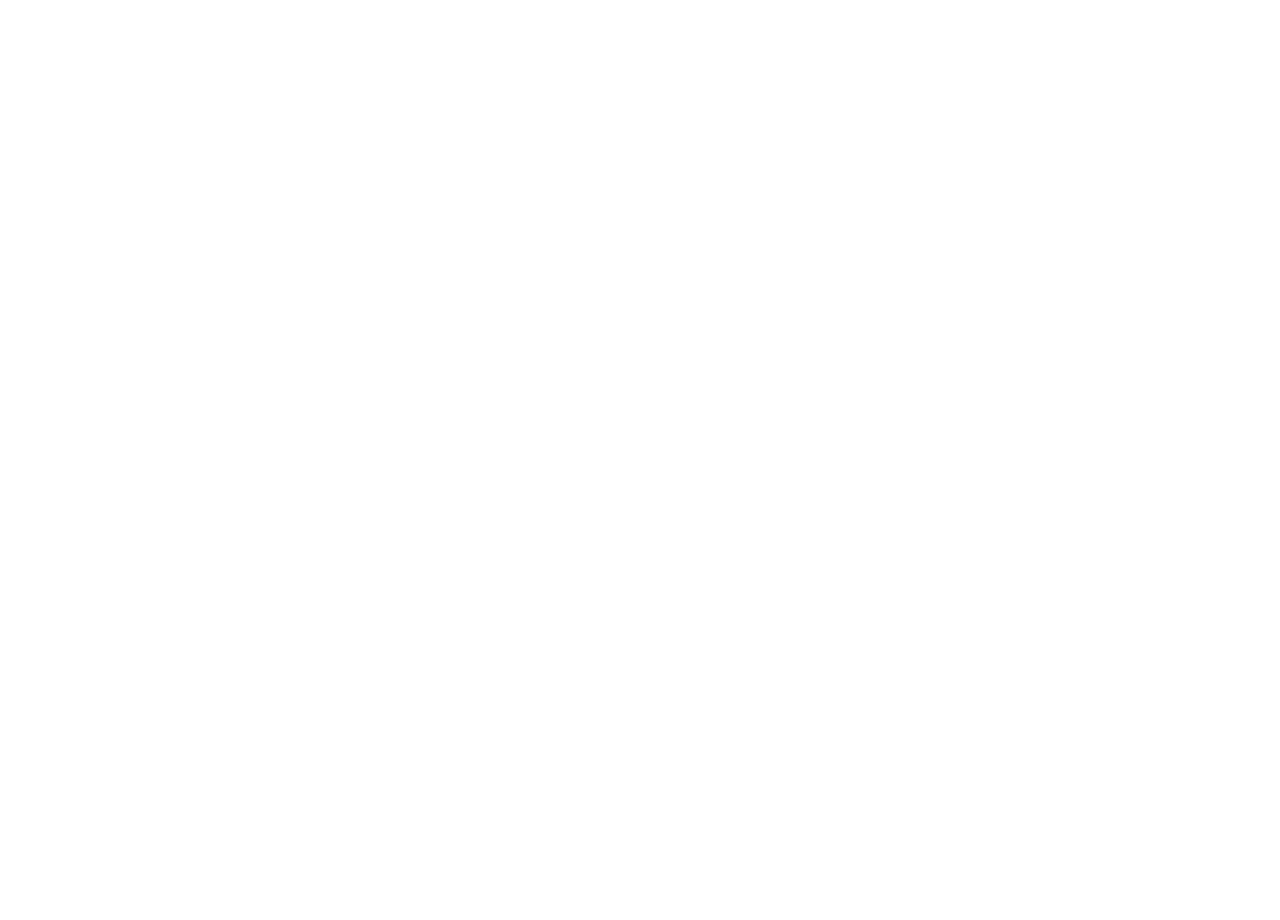
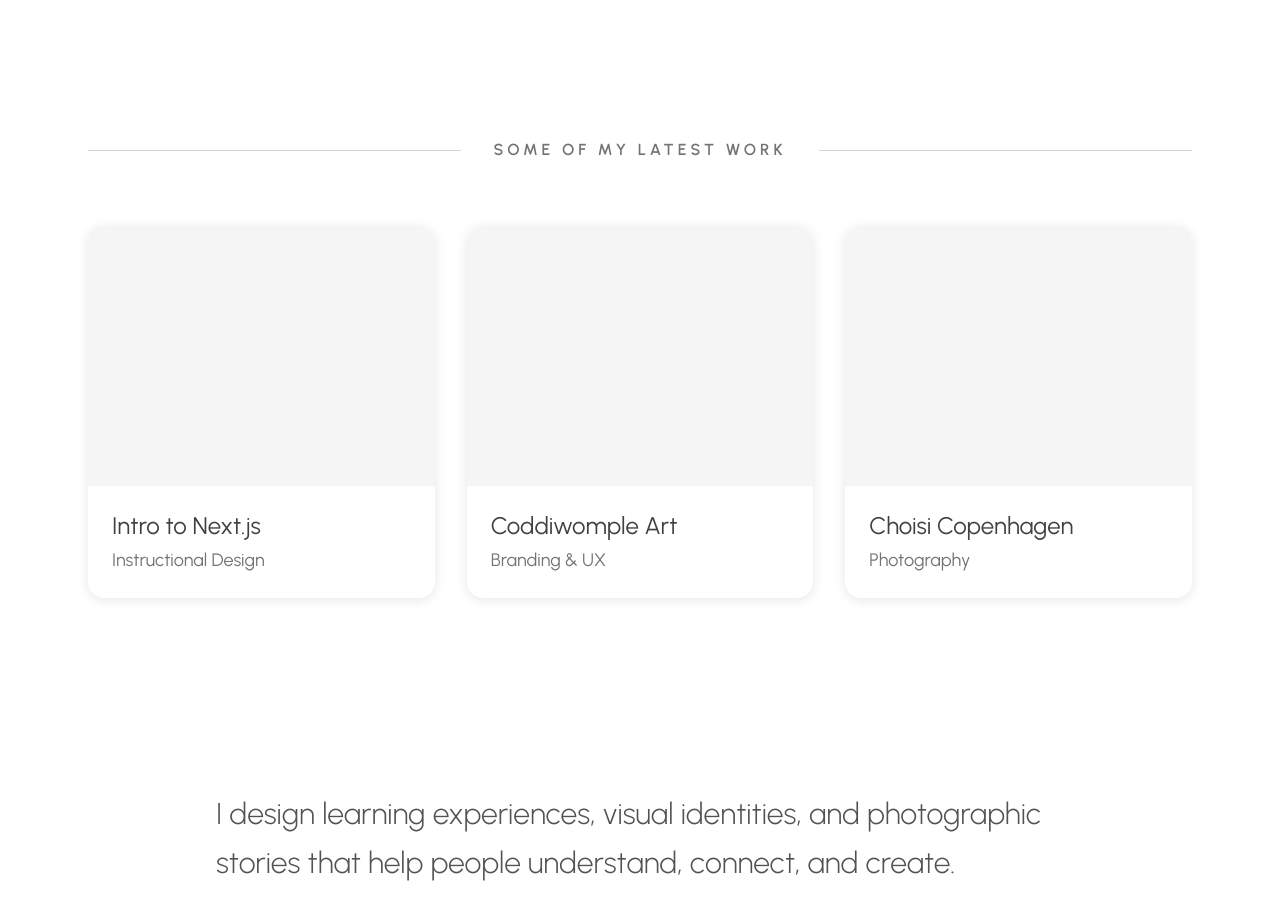
Before and after one commit to Sherrisa/sherrisa-portfolio, a Next.js app: page / in a window 1280 px wide. Shown: the part 920-1840 px from the top of the page. Before the commit the page ends 962 px from the top, so only its background shows below. Built offline with nearby package versions, Linux system fonts and the light colour scheme.

Commit message:
Add latest work and homepage positioning

```diff
--- a/app/page.tsx
+++ b/app/page.tsx
@@ -1,4 +1,5 @@
 import Image from "next/image";
+import Link from "next/link";
 import { oswald } from "./fonts";
 
 export default function Home() {
@@ -24,6 +25,81 @@
           />
         </div>
       </section>
+
+      {/* Latest Work */}
+      <section className="mx-auto w-full max-w-6xl px-6 py-20 sm:py-24">
+        <div className="mb-12 flex items-center gap-5 sm:mb-16 sm:gap-8">
+          <div className="h-px flex-1 bg-neutral-300" />
+
+          <h2 className="text-center text-sm font-semibold uppercase tracking-[0.25em] text-neutral-500 sm:text-base">
+            Some of My Latest Work
+          </h2>
+
+          <div className="h-px flex-1 bg-neutral-300" />
+        </div>
+
+        <div className="grid grid-cols-1 gap-8 lg:grid-cols-3">
+          {/* Educator */}
+          <Link
+            href="/educator"
+            className="overflow-hidden rounded-2xl bg-white shadow-[0_2px_12px_rgba(0,0,0,0.10)] transition-transform duration-200 hover:-translate-y-1"
+          >
+            <div className="aspect-[4/3] bg-neutral-100" />
+
+            <div className="px-6 py-6">
+              <h3 className="text-2xl font-normal text-neutral-700">
+                Intro to Next.js
+              </h3>
+
+              <p className="mt-1 text-lg text-neutral-500">
+                Instructional Design
+              </p>
+            </div>
+          </Link>
+
+          {/* Designer */}
+          <Link
+            href="/designer"
+            className="overflow-hidden rounded-2xl bg-white shadow-[0_2px_12px_rgba(0,0,0,0.10)] transition-transform duration-200 hover:-translate-y-1"
+          >
+            <div className="aspect-[4/3] bg-neutral-100" />
+
+            <div className="px-6 py-6">
+              <h3 className="text-2xl font-normal text-neutral-700">
+                Coddiwomple Art
+              </h3>
+
+              <p className="mt-1 text-lg text-neutral-500">Branding & UX</p>
+            </div>
+          </Link>
+
+          {/* Photographer */}
+          <Link
+            href="/photographer"
+            className="overflow-hidden rounded-2xl bg-white shadow-[0_2px_12px_rgba(0,0,0,0.10)] transition-transform duration-200 hover:-translate-y-1"
+          >
+            <div className="aspect-[4/3] bg-neutral-100" />
+
+            <div className="px-6 py-6">
+              <h3 className="text-2xl font-normal text-neutral-700">
+                Choisi Copenhagen
+              </h3>
+
+              <p className="mt-1 text-lg text-neutral-500">Photography</p>
+            </div>
+          </Link>
+        </div>
+      </section>
+
+      {/* Positioning */}
+      <section className="mx-auto w-full max-w-4xl px-6 py-20 sm:py-24">
+        <p className="text-2xl font-light leading-relaxed text-neutral-600 sm:text-3xl">
+          I design learning experiences, visual identities, and photographic
+          stories that help people understand, connect, and create.
+        </p>
+      </section>
+
+
     </main>
   );
 }
```
